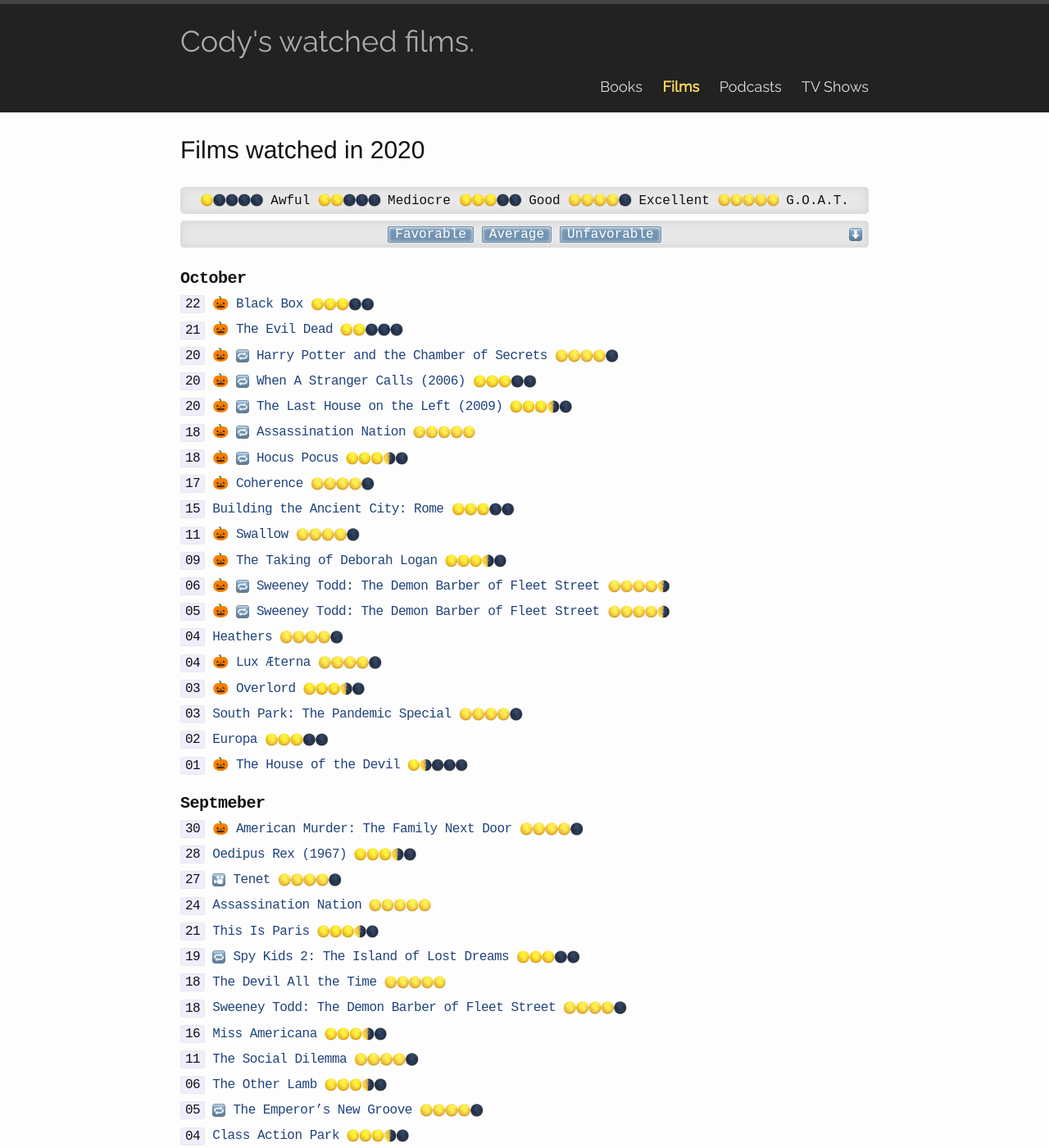
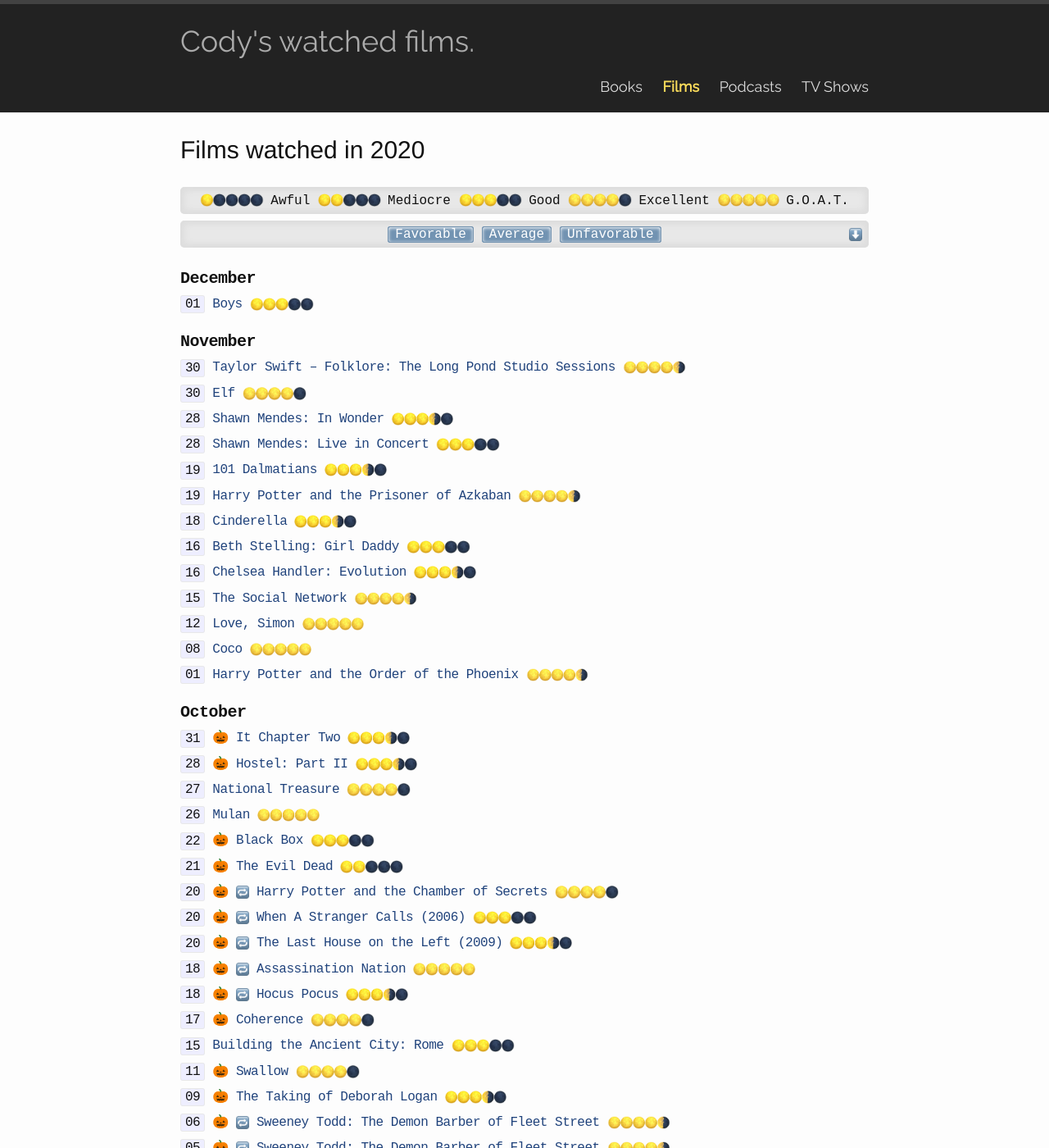
Before and after one commit to codydalerodgers/personal-blog, a Jekyll site: the page built from _films/2020.md, in a window 1280 px wide and 1400 px high. Shown: the whole window at 82% size. Built offline with Jekyll 4.4.1, drawn with Linux system fonts in a browser that asks for light colours.

Commit message:
Massive updates

```diff
--- a/_films/2020.md
+++ b/_films/2020.md
@@ -4,7 +4,45 @@
 title: Films watched in 2020
 category: films
 ---
+## December
+`01` [Boys](https://www.imdb.com/title/tt3318220) {{ site.r3 }}
+
+## November
+`30` [Taylor Swift – Folklore: The Long Pond Studio Sessions](https://www.imdb.com/title/tt13524234) {{ site.r45 }}
+
+`30` [Elf](https://www.imdb.com/title/tt0319343) {{ site.r4 }}
+
+`28` [Shawn Mendes: In Wonder](https://www.imdb.com/title/tt13276386) {{ site.r35 }}
+
+`28` [Shawn Mendes: Live in Concert](https://www.imdb.com/title/tt13528990) {{ site.r3 }}
+
+`19` [101 Dalmatians](https://www.imdb.com/title/tt0115433) {{ site.r35 }}
+
+`19` [Harry Potter and the Prisoner of Azkaban](https://www.imdb.com/title/tt0304141) {{ site.r45 }}
+
+`18` [Cinderella](https://www.imdb.com/title/tt0042332) {{ site.r35 }}
+
+`16` [Beth Stelling: Girl Daddy](https://www.imdb.com/title/tt12929230) {{ site.r3 }}
+
+`16` [Chelsea Handler: Evolution](https://www.imdb.com/title/tt12736220) {{ site.r35 }}
+
+`15` [The Social Network](https://www.imdb.com/title/tt1285016) {{ site.r45 }}
+
+`12` [Love, Simon](https://www.imdb.com/title/tt5164432) {{ site.r5 }}
+
+`08` [Coco](https://www.imdb.com/title/tt2380307) {{ site.r5 }}
+
+`01` [Harry Potter and the Order of the Phoenix](https://www.imdb.com/title/tt0373889) {{ site.r45 }}
+
 ## October
+`31` 🎃 [It Chapter Two](https://www.imdb.com/title/tt7349950) {{ site.r35 }}
+
+`28` 🎃 [Hostel: Part II](https://www.imdb.com/title/tt0498353) {{ site.r35 }}
+
+`27` [National Treasure](https://www.imdb.com/title/tt0368891) {{ site.r4 }}
+
+`26` [Mulan](https://www.imdb.com/title/tt0120762) {{ site.r5 }}
+
 `22` 🎃 [Black Box](https://www.imdb.com/title/tt12298506/) {{ site.r3 }}
 
 `21` 🎃 [The Evil Dead](https://www.imdb.com/title/tt0083907/) {{ site.r2 }}
```
Also changed, not shown: _books/2020.md (+8 -0 lines), _shows/2020.md (+33 -5 lines).
